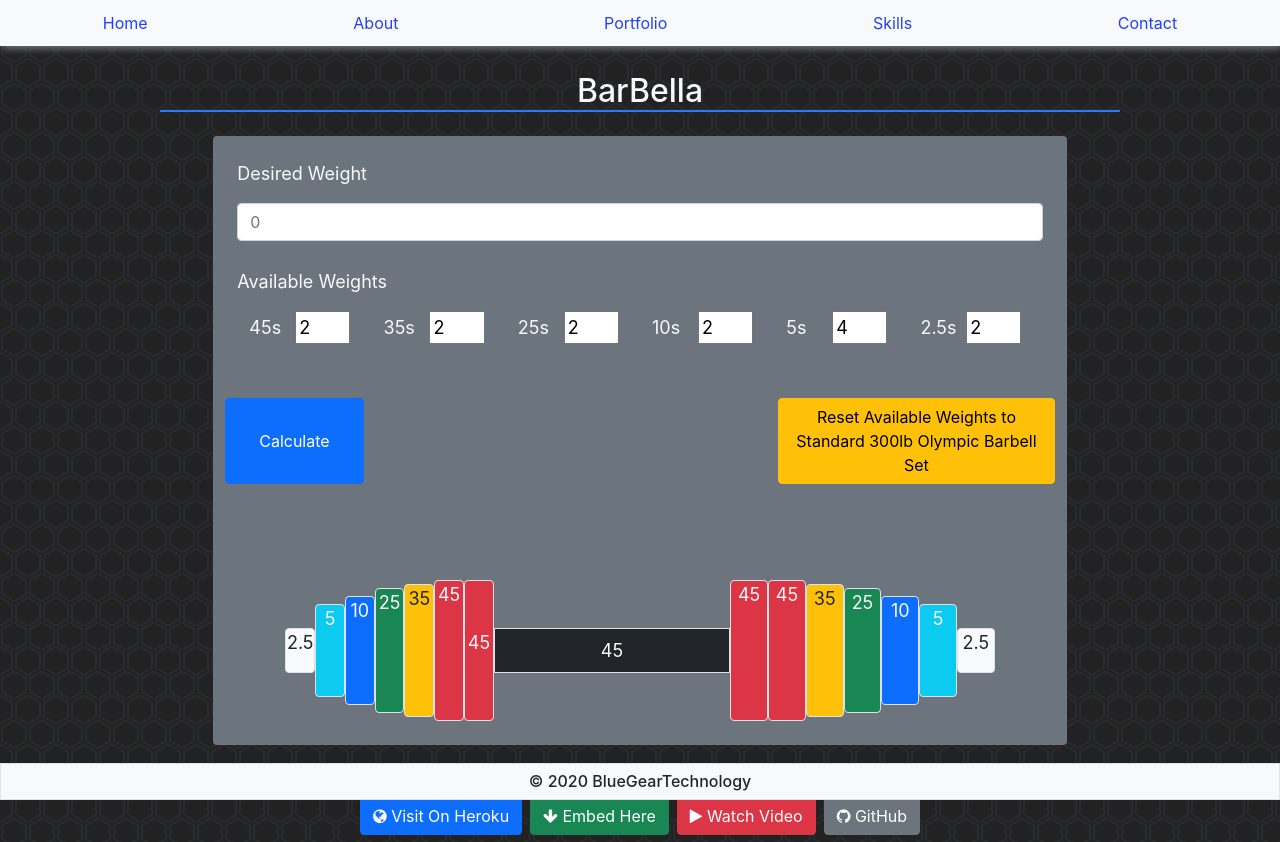
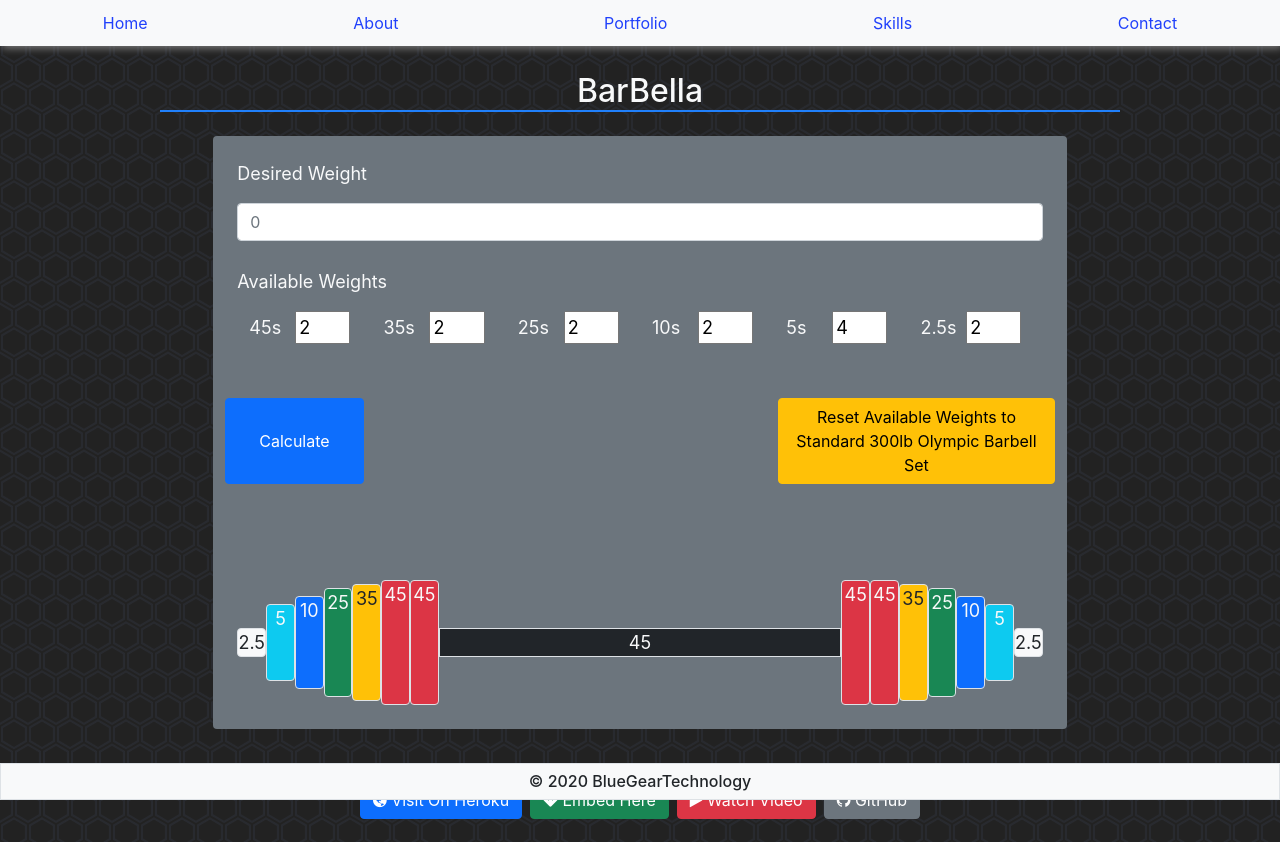
Before and after one commit to bluegeartechnology/portfolio, a React (Create React App) app: page /BarBella in a window 1280 px wide. Shown: the top 842 px of the page. Built offline with nearby package versions, Linux system fonts and the light colour scheme.

Commit message:
Added cols and other beautification to BarBella weight display.

```diff
--- a/src/pages/projects/BarBella.js
+++ b/src/pages/projects/BarBella.js
@@ -105,7 +105,39 @@ let calculateWeights = (e) => {
 
 
 
+        if ((accWeight + weight) > desiredWeight) {
 
+            console.log(`Adding ${weight} would exceed the desired weight of ${desiredWeight}. Discarding.`);
+
+        } else if (accWeight + weight < desiredWeight) {
+
+            console.log(`Adding ${weight} would still leave room until ${desiredWeight}. Using it and adding to the used weights array.`);
+            accWeight += weight;
+            usedWeights.push(weight)
+
+        } else if ((accWeight + weight) == desiredWeight) {
+            accWeight += weight;
+            console.log(`Adding ${accWeight} to ${weight} brings us to our desired weight of ${desiredWeight}! Using it and adding to the used weights array.`);
+            usedWeights.push(weight)
+            console.log(`Final array of used weights: ${usedWeights}`);
+
+            console.log(`Dividing and symmetrizing.`);
+            usedWeights = usedWeights.map(weight => weight / 2)
+
+            //usedWeights = usedWeights.push(usedWeights.reverse())
+            console.log(usedWeights);
+
+            let finalWeights = [...usedWeights.reverse(), "Bar", ...usedWeights.reverse()]
+            console.log(finalWeights);
+
+            document.getElementById('finalWeights').innerHTML = `<h3>${finalWeights}</h3>`
+
+
+
+
+        } else {
+            console.log('Something went wrong. No criteria met.');
+        }
 
 
 
@@ -137,7 +169,7 @@ const BarBella = () => {
                 <h2 className='text-center col-9 mx-auto'>BarBella</h2>
 
 
-                <form className='form-group col-8 bg-secondary rounded p-4 m-4 mx-auto' action="">
+                <form className='form-group col-12 col-sm-12 col-md-8 col-lg-8 bg-secondary rounded p-4 m-4 mx-auto' action="">
 
                     <p>Desired Weight</p>
                     <input className='form-control col-2' type="number" name="desiredWeight" id="desiredWeight" step="5" placeholder='0' />
@@ -186,22 +218,22 @@ const BarBella = () => {
                     <div id="finalWeights" className='p-4 mx-auto col-10 text-center '></div>
                     <div id="errors" className='p-4 mx-auto col-10 text-center '></div>
 
-                    <div className="row mx-5">
+                    <div className="row mx-auto mw-100">
                         <div id="thirtyFive" className=' px-0 my-5 border rounded col text-center bg-light text-dark '>2.5</div>
                         <div id="thirtyFive" className=' px-0 my-4 border rounded col text-center bg-info'>5</div>
                         <div id="thirtyFive" className=' px-0 my-3 border rounded col text-center bg-primary'>10</div>
                         <div id="thirtyFive" className=' px-0 my-2 border rounded col text-center bg-success'>25</div>
                         <div id="fourtyFive" className=' px-0 my-1 border rounded col text-center bg-warning text-dark'>35</div>
                         <div id="thirtyFive" className=' px-0 my-0 border rounded col text-center bg-danger'>45</div>
-                        <div id="thirtyFive" className=' px-0 my-0 border rounded col text-center bg-danger'> <div className="my-5">45</div></div>
-                        <div id="bar" className='border bg-dark p-2 my-5 col-4'><div className="text-center">45</div></div>
-                        <div id="fourtyFive" className=' px-1 my-0 border rounded col text-center bg-danger'>45</div>
-                        <div id="thirtyFive" className=' px-1 my-0 border rounded col text-center bg-danger'>45</div>
-                        <div id="thirtyFive" className=' px-1 my-1 border rounded col text-center bg-warning text-dark'>35</div>
-                        <div id="thirtyFive" className=' px-1 my-2 border rounded col text-center bg-success'>25</div>
-                        <div id="thirtyFive" className=' px-1 my-3 border rounded col text-center bg-primary'>10</div>
-                        <div id="thirtyFive" className=' px-1 my-4 border rounded col text-center bg-info'>5</div>
-                        <div id="thirtyFive" className=' px-1 my-5 border rounded col text-center bg-light text-dark'>2.5</div>
+                        <div id="thirtyFive" className=' px-0 my-0 border rounded col text-center bg-danger'> 45</div>
+                        <div id="bar" className='border bg-dark p-0 my-5 col-1 col-sm-4 col-md-4 col-lg-6'><div className="text-center">45</div></div>
+                        <div id="fourtyFive" className=' px-0 my-0 border rounded col text-center bg-danger'>45</div>
+                        <div id="thirtyFive" className=' px-0 my-0 border rounded col text-center bg-danger'>45</div>
+                        <div id="thirtyFive" className=' px-0 my-1 border rounded col text-center bg-warning text-dark'>35</div>
+                        <div id="thirtyFive" className=' px-0 my-2 border rounded col text-center bg-success'>25</div>
+                        <div id="thirtyFive" className=' px-0 my-3 border rounded col text-center bg-primary'>10</div>
+                        <div id="thirtyFive" className=' px-0 my-4 border rounded col text-center bg-info'>5</div>
+                        <div id="thirtyFive" className=' px-0 my-5 border rounded col text-center bg-light text-dark'>2.5</div>
 
                     </div>
 
```
